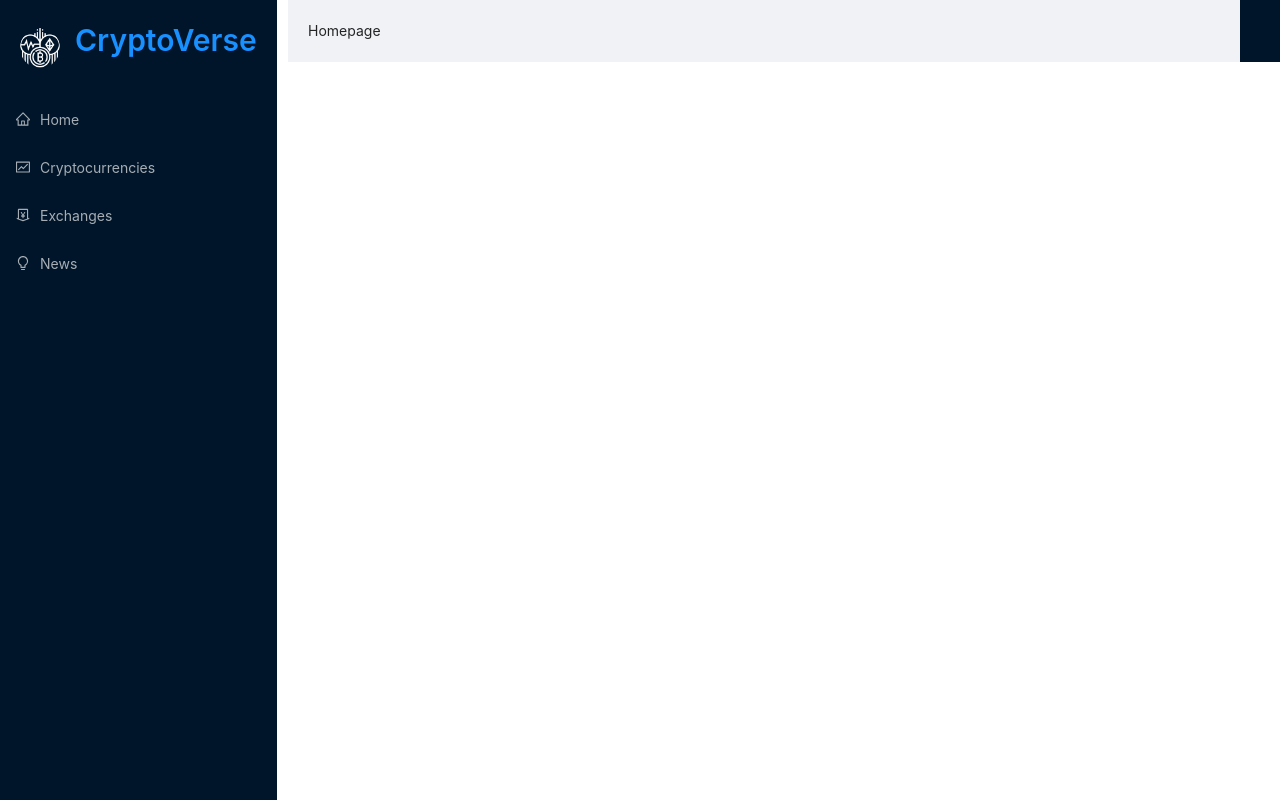
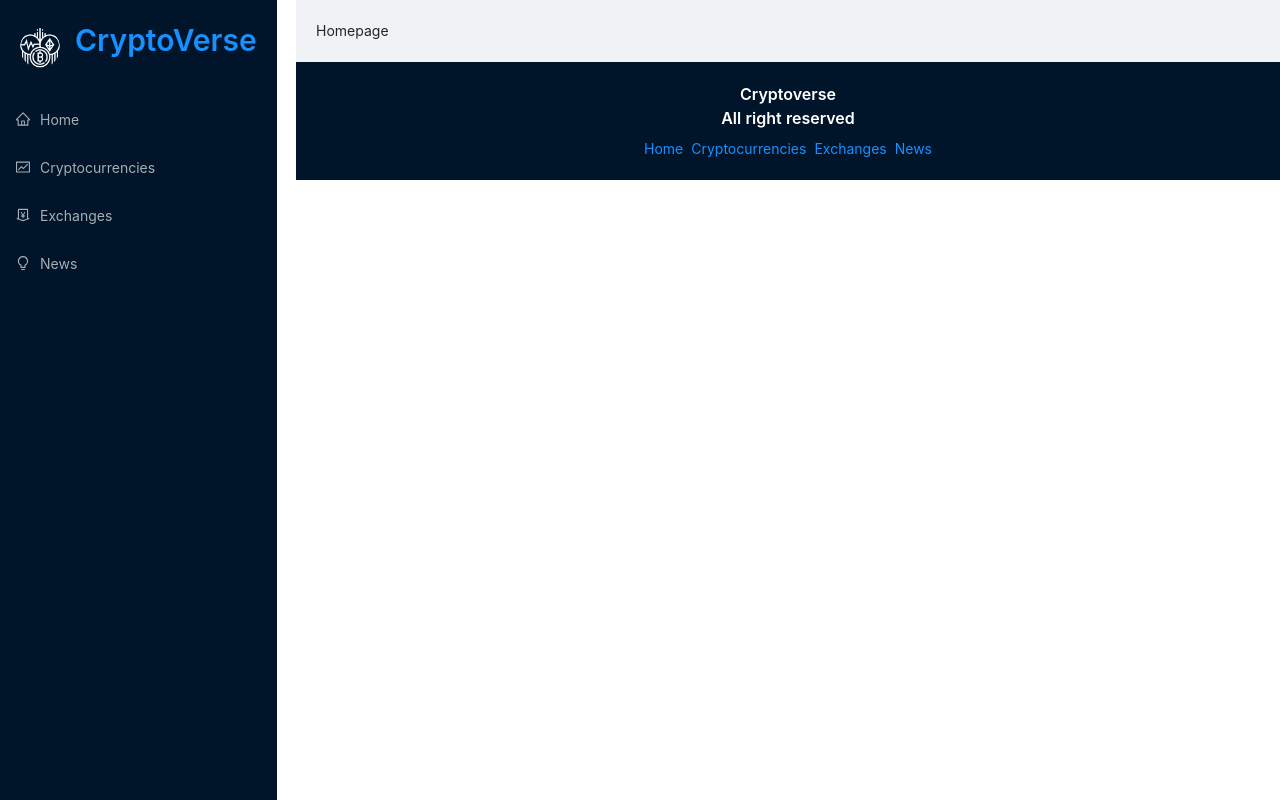
Before and after one commit to Court534/crypto-app, a React (Create React App) app: page / in a window 1280 px wide. Built offline with nearby package versions, Linux system fonts and the light colour scheme.

Commit message:
Added footer to webpage

```diff
--- a/src/App.js
+++ b/src/App.js
@@ -23,10 +23,19 @@ const App = () => {
             </ Routes>
           </div>
         </Layout>
-      </div>
-      <div className="footer">
-
-      </div>
+            <div className="footer">
+              <Typography.Title level={5} style={{color: 'white', textAlign: 'center'}}>
+                Cryptoverse <br />
+                All right reserved
+              </Typography.Title>
+              <Space>
+                <Link to="/">Home</Link>
+                <Link to="/cryptocurrencies">Cryptocurrencies</Link>
+                <Link to="/exchanges">Exchanges</Link>
+                <Link to="/news">News</Link>
+              </Space>
+            </div>
+        </div>
     </div>
   )
 }
```
